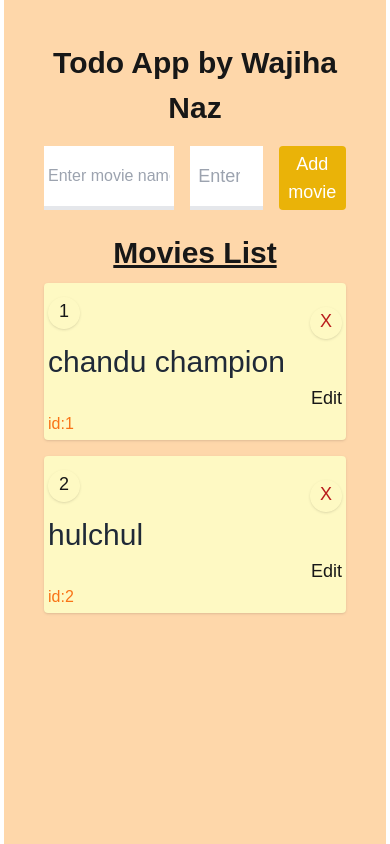
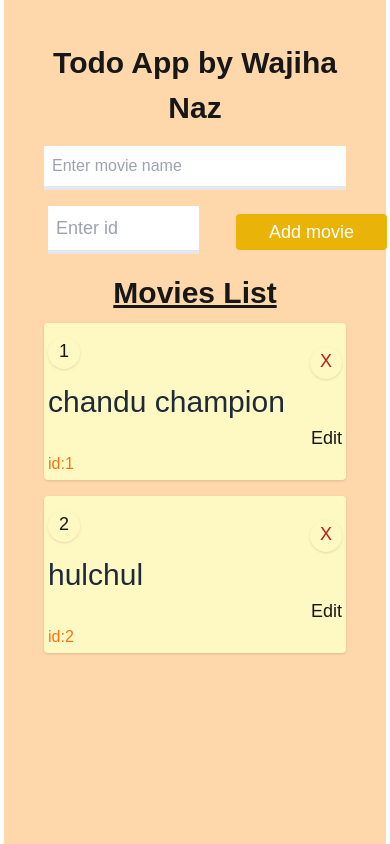
Before and after one commit to Wajihafaraz/Todo-app, a Next.js app: page / in a window 390 px wide. Built offline with nearby package versions, Linux system fonts and the light colour scheme.

Commit message:
initial commit

```diff
--- a/src/app/page.tsx
+++ b/src/app/page.tsx
@@ -57,19 +57,19 @@ const delItem=(id:string)=>{
       <h1 className="text-center md:text-center text-[30px] font-semibold ">Todo App by Wajiha Naz</h1>
       {/* start input */}
 
-      <div className="flex justify-center mt-4 gap-4">
-        <input className="w-[100%] md:w-[50%] flex justify-center md:text-lg  border-b-4 mx:1  md:mx-2 focus:outline-none p-1 md:p-3" type="text"
+      <div className="flex flex-col md:flex-row md:justify-center mt-4 gap-4">
+        <input className="w-[100%] md:w-[50%] flex justify-center md:text-lg  border-b-4 mx:1  md:mx-2 focus:outline-none p-2 md:p-3" type="text"
         value={inputVal}
           onChange={(e) => setInput(e.target.value)
           }
           placeholder="Enter movie name" />
 
-        <input className=" w-[50%] md:w-[20%] flex justify-center  text-lg  border-b-4 ml-auto md:ml-3 focus:outline-none p-2 md:p-2" type="number"
+        <input className=" w-[50%] md:w-[20%] flex  md:justify-center  text-lg  border-b-4 ml-1 md:ml-3 focus:outline-none p-2 md:p-2" type="number"
         value={id}
         onChange={(e)=>setId(e.target.value)}
         placeholder="Enter id" />
 
-        <button onClick={addItems}  className="bg-yellow-500 w-[50%]  md:p-1 md:w-[10%] p-1 md:mx-2 rounded hover:bg-orange-700 text-white text-lg">Add movie</button>
+        <button onClick={addItems}  className="bg-yellow-500 w-[50%] -mt-14 mx-48 md:m-1 md:p-1 md:w-[10%] p-1 md:mx-2 rounded hover:bg-orange-700 text-white text-lg">Add movie</button>
 
       </div>
       {/* end input */}
--- a/tailwind.config.ts
+++ b/tailwind.config.ts
@@ -8,6 +8,7 @@ const config: Config = {
   ],
   theme: {
     extend: {
+      screens:{'sm':'400px'},
       colors: {
         background: "var(--background)",
         foreground: "var(--foreground)",
```
